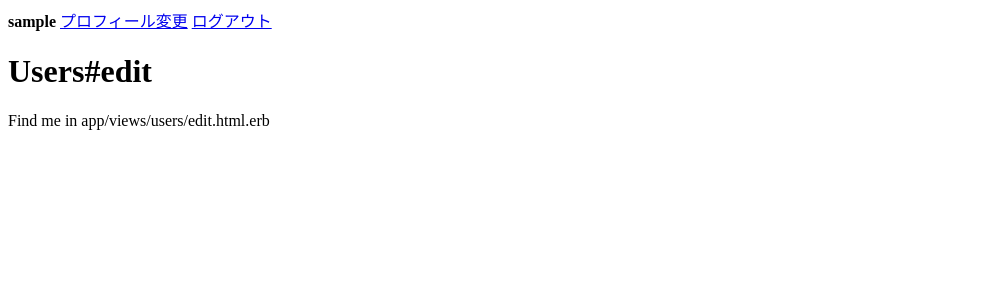
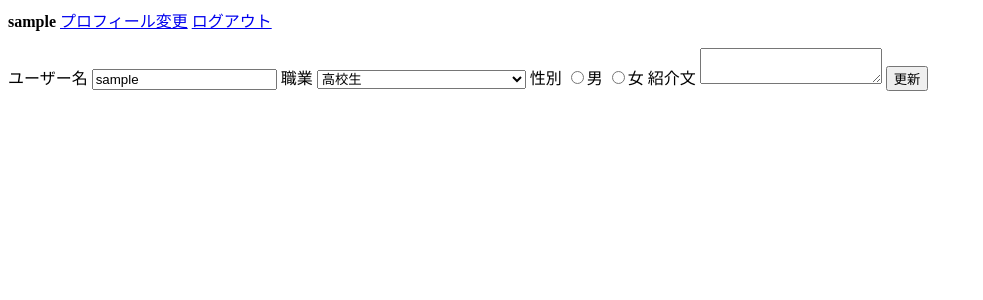
Before and after one commit to nrtkumi/worth_app, a Rails app: page /users/1/edit in a window 1280 px wide. Shown: the top 300 px of the page, without its empty margins (0-983 px from the left). Run offline with Rails 7, Linux system fonts and the light colour scheme; the visitor is signed in with stand-in values (Sample User, id 1); style sheets or scripts are compiled from the project's sources; some libraries are stand-ins or nearby versions.

Commit message:
add user info

```diff
--- a/app/controllers/users_controller.rb
+++ b/app/controllers/users_controller.rb
@@ -1,13 +1,29 @@
 class UsersController < ApplicationController
   def index
+    @users = User.all
   end
 
   def show
+    @user = User.find(params[:id])
   end
 
   def edit
+    @jobs = ["高校生", "大学生", "会社員", "総理大臣", "ウェーイ", "フリーター", "ビジュアル系バンドのボーカル", "マーク・ザッカーバーグ"]
+    @user = User.find(params[:id])
   end
 
   def update
+    @user = User.find(params[:id])
+    if @user.update(user_params)
+      redirect_to @user, notice: 'ユーザー情報が更新されました'
+    else
+      redirect_to edit_user_path(@user.id)
+    end
+  end
+
+  private
+
+  def user_params
+    params.require(:user).permit(:username, :job, :gender, :introduction)
   end
 end
--- /dev/null
+++ b/app/views/users/_user.html.erb
@@ -0,0 +1 @@
+<li><%= link_to user.username, user_path(user.id) %></li>
--- a/app/views/users/edit.html.erb
+++ b/app/views/users/edit.html.erb
@@ -1,2 +1,22 @@
-<h1>Users#edit</h1>
-<p>Find me in app/views/users/edit.html.erb</p>
+<%= form_for @user do |f| %>
+  <% if @user.errors.any? %>
+    <p><%= @user.errors.count %>件のエラーがあります。</p>
+    <ul>
+      <% @user.errors.full_messages.each do |msg| %>
+        <li><%= msg %></li>
+      <% end %>
+    </ul>
+  <% end %>
+
+  <%= f.label :username %>
+  <%= f.text_field :username %>
+  <%= f.label :job %>
+  <%= f.select :job, @jobs %>
+  <%= f.label :gender %>
+  <%= f.radio_button :gender, 0 %>男
+  <%= f.radio_button :gender, 1 %>女
+  <%= f.label :introduction %>
+  <%= f.text_area :introduction %>
+  <%= f.submit '更新' %>
+
+<% end %>
--- a/app/views/users/index.html.erb
+++ b/app/views/users/index.html.erb
@@ -1,2 +1,4 @@
-<h1>Users#index</h1>
-<p>Find me in app/views/users/index.html.erb</p>
+<h1>ユーザー一覧</h1>
+<ul>
+  <%= render @users %>
+</ul>
--- a/app/views/users/update.html.erb
+++ /dev/null
@@ -1,2 +0,0 @@
-<h1>Users#update</h1>
-<p>Find me in app/views/users/update.html.erb</p>
```
Also changed, not shown: app/views/users/show.html.erb (+9 -2 lines).
